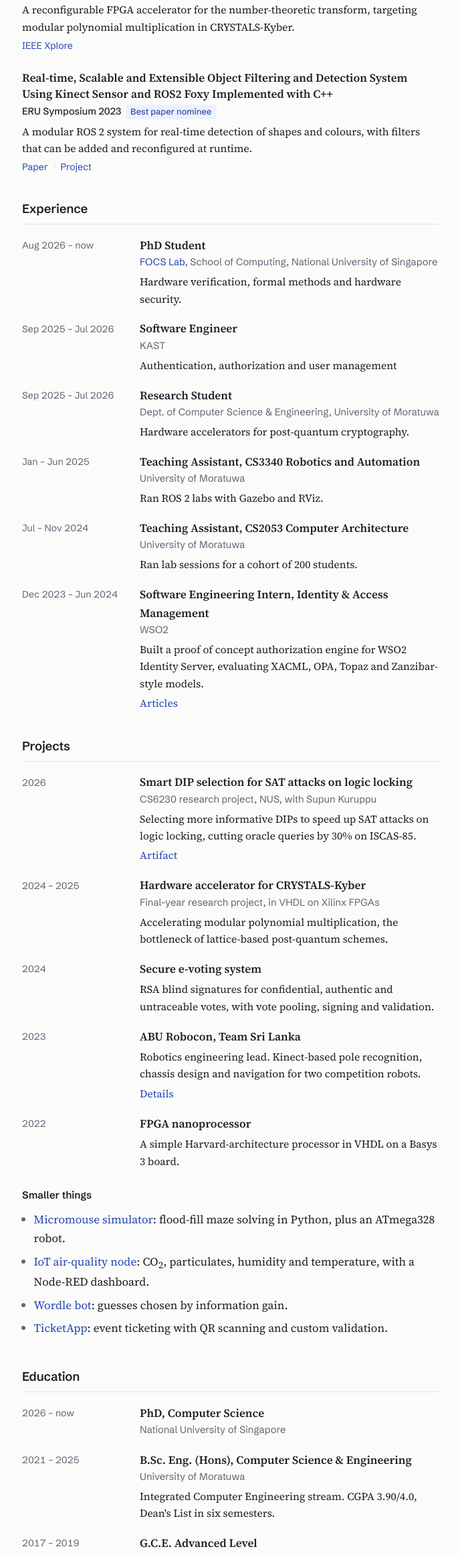
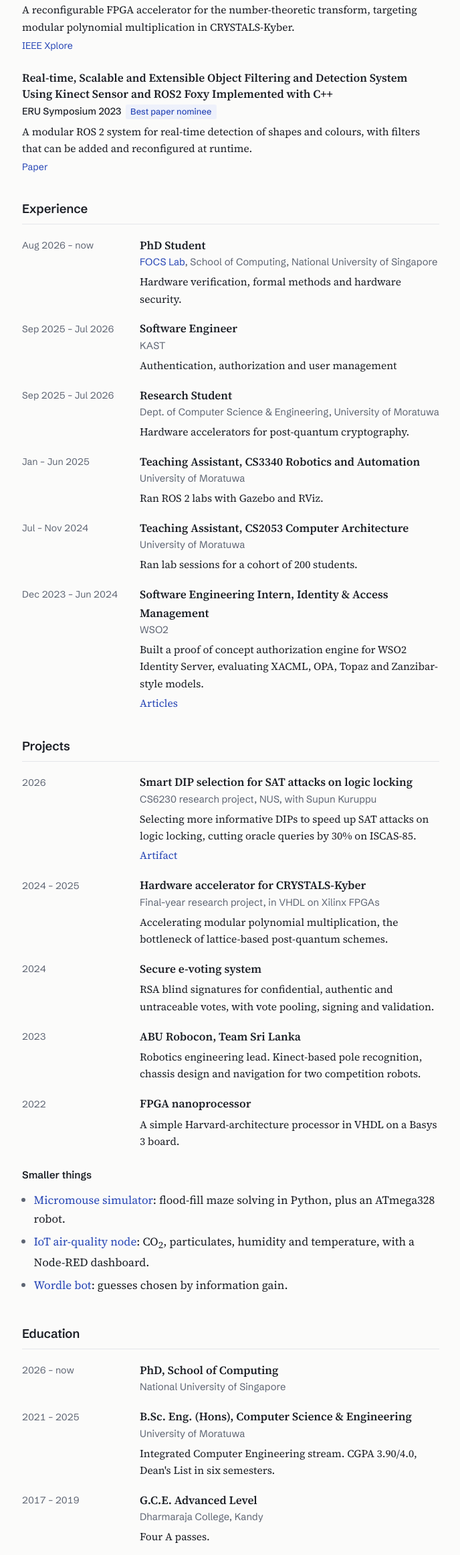
Before and after one commit to chathuranus/chathura-website, a plain HTML site: page index.html in a window 1280 px wide. Shown: the part 907-3228 px from the top of the page at 67% size, without its empty margins (295-983 px from the left). Drawn offline with Linux system fonts and the light colour scheme.

Commit message:
Updated the links

```diff
--- a/index.html
+++ b/index.html
@@ -39,7 +39,7 @@
     "affiliation": { "@type": "CollegeOrUniversity", "name": "National University of Singapore" },
     "email": "mailto:chathuranus@gmail.com",
     "sameAs": [
-      "https://github.com/PRO-GUNE",
+      "https://github.com/chathuranus",
       "https://www.linkedin.com/in/chathura-gunasekara/",
       "https://medium.com/@chathuragunasekera"
     ]
@@ -101,7 +101,7 @@
         <span class="pub-title"><a href="https://dl.lib.uom.lk/items/66637405-8cd2-4b41-bf23-5c54511abda5">Real-time, Scalable and Extensible Object Filtering and Detection System Using Kinect Sensor and ROS2 Foxy Implemented with C++</a></span>
         <div class="pub-meta"><span class="venue">ERU Symposium 2023</span><span class="tag">Best paper nominee</span></div>
         <p class="pub-desc">A modular ROS 2 system for real-time detection of shapes and colours, with filters that can be added and reconfigured at runtime.</p>
-        <div class="pub-links"><a href="https://dl.lib.uom.lk/items/66637405-8cd2-4b41-bf23-5c54511abda5">Paper</a><a href="https://pro-gune.github.io/colorfileter-details.html">Project</a></div>
+        <div class="pub-links"><a href="https://dl.lib.uom.lk/items/66637405-8cd2-4b41-bf23-5c54511abda5">Paper</a></div>
       </li>
     </ol>
   </section>
@@ -195,7 +195,6 @@
         <div class="what">
           <strong>ABU Robocon, Team Sri Lanka</strong>
           <p>Robotics engineering lead. Kinect-based pole recognition, chassis design and navigation for two competition robots.</p>
-          <p><a href="https://pro-gune.github.io/robocon-details.html">Details</a></p>
         </div>
       </li>
       <li class="entry">
@@ -212,7 +211,6 @@
       <li><a href="https://pro-gune.github.io/Micromouse/">Micromouse simulator</a>: flood-fill maze solving in Python, plus an ATmega328 robot.</li>
       <li><a href="https://pro-gune.github.io/IOT_Air_Quality/">IoT air-quality node</a>: CO<sub>2</sub>, particulates, humidity and temperature, with a Node-RED dashboard.</li>
       <li><a href="https://pro-gune.github.io/WordleBot/">Wordle bot</a>: guesses chosen by information gain.</li>
-      <li><a href="https://pro-gune.github.io/ticketapp-details.html">TicketApp</a>: event ticketing with QR scanning and custom validation.</li>
     </ul>
   </section>
 
@@ -223,7 +221,7 @@
       <li class="entry">
         <span class="when">2026 – now</span>
         <div class="what">
-          <strong>PhD, Computer Science</strong>
+          <strong>PhD, School of Computing</strong>
           <span class="where">National University of Singapore</span>
         </div>
       </li>
```
